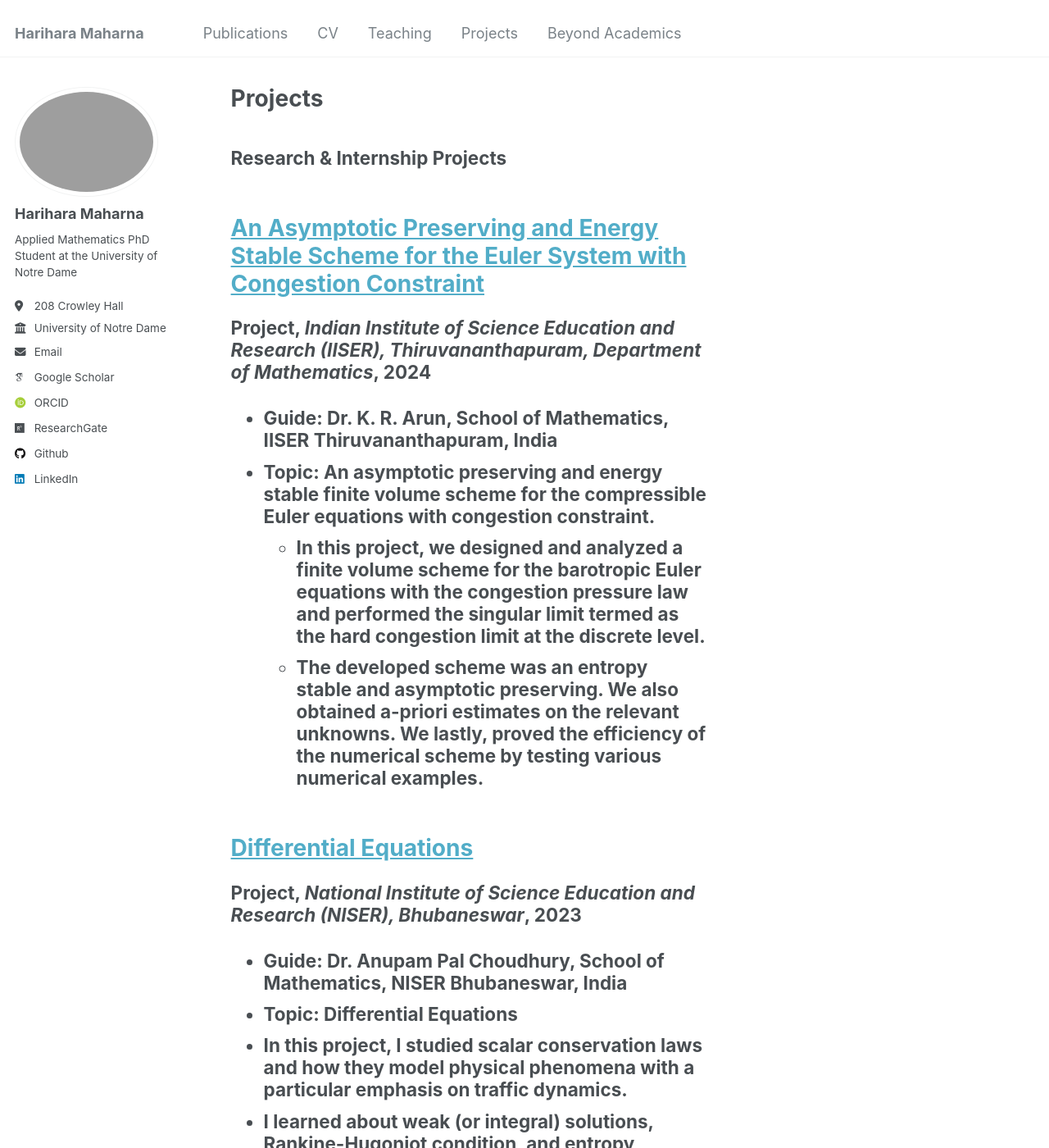
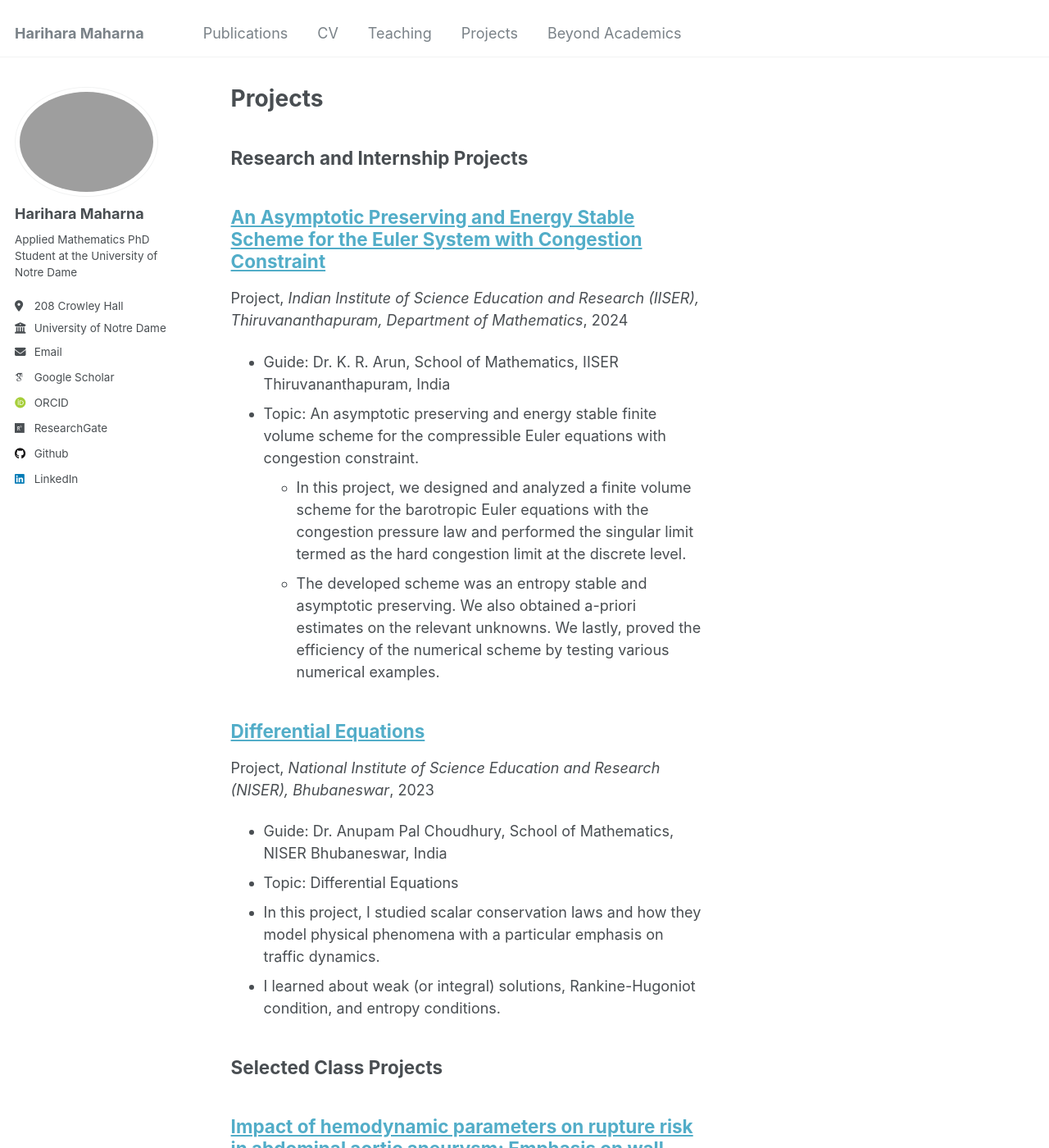
Before and after one commit to harihara-m/harihara-m.github.io, a Jekyll site: the page built from _pages/project.html, in a window 1280 px wide and 1400 px high. Shown: the whole window at 82% size. Built offline with Jekyll 4.4.1, drawn with Linux system fonts in a browser that asks for light colours; some web fonts are replaced.

Commit message:
more updates

```diff
--- a/_pages/project.html
+++ b/_pages/project.html
@@ -7,13 +7,13 @@ author_profile: true
 
 {% include base_path %}
 
-<h2> Research & Internship Projects
+<h2>Research and Internship Projects</h2>
 {% assign main_projects = site.project | where: "type", "Project" | sort: 'date' | reverse %}
 {% for post in main_projects %}
 {% include archive-single.html %}
 {% endfor %}
 
-    <h2> Class Projects
+<h2>Selected Class Projects</h2>
 {% assign class_projects = site.project | where: "type", "Class Project" | sort: 'date' | reverse %}
 {% for post in class_projects %}
 {% include archive-single.html %}
```
Lines whose indentation alone changed are shown as unchanged.
